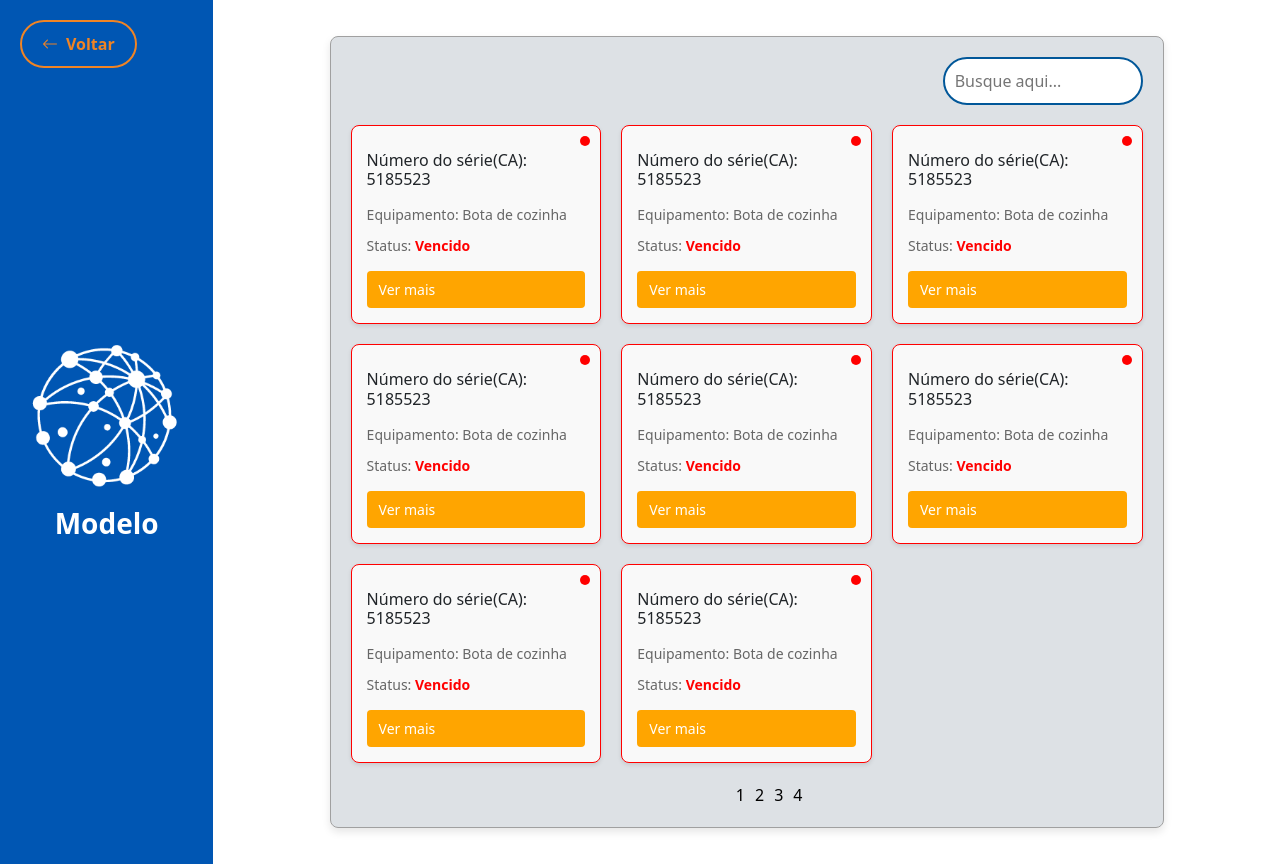
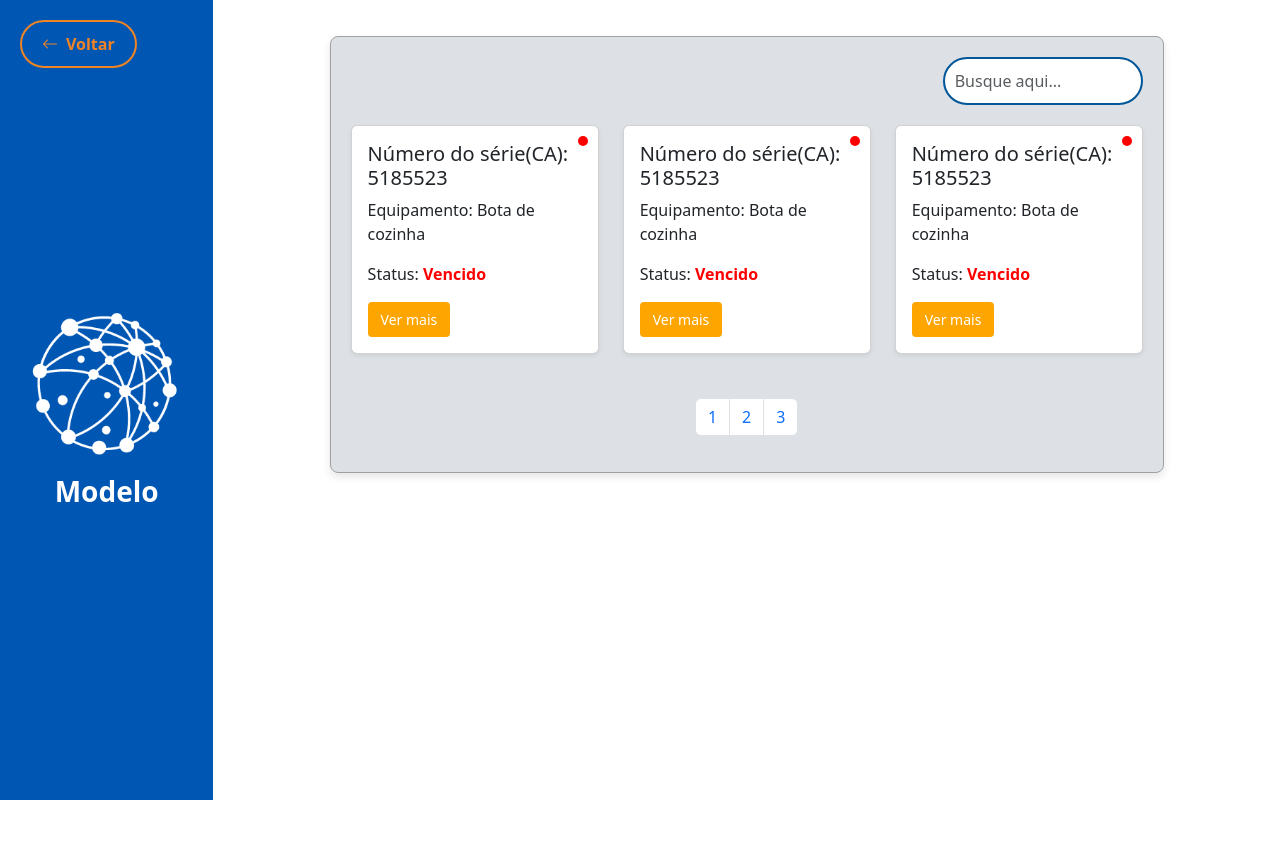
Before and after one commit to otavioDev07/Grupo7_EquipTrack, a Flask app: page /descarte in a window 1280 px wide. After the commit the page ends 800 px from the top, so only its background shows below. Run offline with Flask 3, Linux system fonts and the light colour scheme.

Commit message:
hub no descarte

```diff
--- a/admin/templates/descarte.html
+++ b/admin/templates/descarte.html
@@ -3,63 +3,37 @@
 {% block conteudo %}
 
 <style>
-.container {
+    .custom-container {
         width: 80%;
         margin: 20px auto;
         background-color: rgba(32, 56, 85, 0.15);
         padding: 20px;
         border-radius: 8px;
         border: 1px solid #A0A0A0;
-    box-shadow: 0 4px 8px rgba(0,0,0,0.1);
+        box-shadow: 0 4px 8px rgba(0, 0, 0, 0.1);
     }
 
-.search-box {
+    .custom-search-box {
         margin-bottom: 20px;
         display: flex;
         justify-content: flex-end;
     }
 
-.search-box input {
+    .custom-search-box input {
         padding: 10px;
         width: 200px;
         border-radius: 25px;
         border: 2px solid #015799;
     }
 
-.card-grid {
-    display: grid;
-    grid-template-columns: repeat(3, 1fr);
-    gap: 20px;
-}
-
-.card {
-    background-color: #f9f9f9;
-    border: 1px solid red;
-    border-radius: 8px;
-    padding: 15px;
-    box-shadow: 0 2px 4px rgba(0, 0, 0, 0.1);
-    position: relative;
-}
-
-.card .status {
-    position: absolute;
-    top: 10px;
-    right: 10px;
+    .card-status {
         width: 10px;
         height: 10px;
         border-radius: 50%;
         background-color: red;
-}
-
-.card h4 {
-    margin: 10px 0;
-    font-size: 16px;
-}
-
-.card p {
-    margin: 5px 0;
-    font-size: 14px;
-    color: #666;
+        position: absolute;
+        top: 10px;
+        right: 10px;
     }
 
     .status-text {
@@ -67,10 +41,7 @@
         font-weight: bold;
     }
 
-.card .button {
-            margin-top: 10px;
-            display: inline-block;
-            padding: 8px 12px;
+    .btn-custom {
         background-color: #FFA500;
         color: white;
         border-radius: 4px;
@@ -79,98 +50,73 @@
         transition: background-color 0.3s ease;
     }
 
-        .card .button:hover {
+    .btn-custom:hover {
         background-color: #e69500;
     }
 
     .pagination {
         text-align: center;
         margin-top: 20px;
-    margin-left: 48%;
-}
-
-.pagination a {
-    margin: 0 5px;
-    text-decoration: none;
-    color: #000;
     }
 </style>
-<div class="container">
-<div class="search-box">
-    <input type="text" placeholder="Busque aqui...">
+
+<div class="custom-container">
+    <div class="custom-search-box">
+        <input type="text" class="form-control" placeholder="Busque aqui...">
     </div>
 
-<div class="card-grid">
-    <div class="card">
-        <div class="status"></div>
-        <h4>Número do série(CA): 5185523</h4>
-        <p>Equipamento: Bota de cozinha</p>
-        <p>Status: <span class="status-text">Vencido</span></p>
-        <a href="#" class="button">Ver mais</a>
+    <div class="row">
+        <!-- Card 1 -->
+        <div class="col-md-4">
+            <div class="card mb-4 shadow-sm">
+                <div class="card-body position-relative">
+                    <div class="card-status"></div>
+                    <h5 class="card-title">Número do série(CA): 5185523</h5>
+                    <p class="card-text">Equipamento: Bota de cozinha</p>
+                    <p class="card-text">Status: <span class="status-text">Vencido</span></p>
+                    <a href="#" class="btn btn-custom">Ver mais</a>
                 </div>
-
-    <div class="card">
-        <div class="status"></div>
-        <h4>Número do série(CA): 5185523</h4>
-        <p>Equipamento: Bota de cozinha</p>
-        <p>Status: <span class="status-text">Vencido</span></p>
-        <a href="#" class="button">Ver mais</a>
-    </div>
-
-    <div class="card">
-        <div class="status"></div>
-        <h4>Número do série(CA): 5185523</h4>
-        <p>Equipamento: Bota de cozinha</p>
-        <p>Status: <span class="status-text">Vencido</span></p>
-        <a href="#" class="button">Ver mais</a>
-    </div>
-
-    <div class="card">
-        <div class="status"></div>
-        <h4>Número do série(CA): 5185523</h4>
-        <p>Equipamento: Bota de cozinha</p>
-        <p>Status: <span class="status-text">Vencido</span></p>
-        <a href="#" class="button">Ver mais</a>
-    </div>
-
-    <div class="card">
-        <div class="status"></div>
-        <h4>Número do série(CA): 5185523</h4>
-        <p>Equipamento: Bota de cozinha</p>
-        <p>Status: <span class="status-text">Vencido</span></p>
-        <a href="#" class="button">Ver mais</a>
-    </div>
-
-    <div class="card">
-        <div class="status"></div>
-        <h4>Número do série(CA): 5185523</h4>
-        <p>Equipamento: Bota de cozinha</p>
-        <p>Status: <span class="status-text">Vencido</span></p>
-        <a href="#" class="button">Ver mais</a>
-    </div>
-
-    <div class="card">
-        <div class="status"></div>
-        <h4>Número do série(CA): 5185523</h4>
-        <p>Equipamento: Bota de cozinha</p>
-        <p>Status: <span class="status-text">Vencido</span></p>
-        <a href="#" class="button">Ver mais</a>
-    </div>
-
-    <div class="card">
-        <div class="status"></div>
-        <h4>Número do série(CA): 5185523</h4>
-        <p>Equipamento: Bota de cozinha</p>
-        <p>Status: <span class="status-text">Vencido</span></p>
-        <a href="#" class="button">Ver mais</a>
             </div>
         </div>
 
-<div class="pagination">
-    <a href="#">1</a>
-    <a href="#">2</a>
-    <a href="#">3</a>
-    <a href="#">4</a>
+        <!-- Card 2 -->
+        <div class="col-md-4">
+            <div class="card mb-4 shadow-sm">
+                <div class="card-body position-relative">
+                    <div class="card-status"></div>
+                    <h5 class="card-title">Número do série(CA): 5185523</h5>
+                    <p class="card-text">Equipamento: Bota de cozinha</p>
+                    <p class="card-text">Status: <span class="status-text">Vencido</span></p>
+                    <a href="#" class="btn btn-custom">Ver mais</a>
                 </div>
             </div>
+        </div>
+
+        <!-- Card 3 -->
+        <div class="col-md-4">
+            <div class="card mb-4 shadow-sm">
+                <div class="card-body position-relative">
+                    <div class="card-status"></div>
+                    <h5 class="card-title">Número do série(CA): 5185523</h5>
+                    <p class="card-text">Equipamento: Bota de cozinha</p>
+                    <p class="card-text">Status: <span class="status-text">Vencido</span></p>
+                    <a href="#" class="btn btn-custom">Ver mais</a>
+                </div>
+            </div>
+        </div>
+
+        <!-- Repetição de mais cards -->
+        <!-- Adicione mais divs de "col-md-4" conforme necessário para exibir os cards -->
+    </div>
+
+    <!-- Paginação -->
+    <nav aria-label="Page navigation example">
+        <ul class="pagination justify-content-center">
+            <li class="page-item"><a class="page-link" href="#">1</a></li>
+            <li class="page-item"><a class="page-link" href="#">2</a></li>
+            <li class="page-item"><a class="page-link" href="#">3</a></li>
+        </ul>
+    </nav>
+</div>
+
 {% endblock %}
--- a/home/templates/home.html
+++ b/home/templates/home.html
@@ -400,7 +400,7 @@ button:hover {
 
             <div class="card">
                 <div class="icon">
-                    <img src="/static/images/manutencao.png" alt="Manutenção">
+                    <img src="/static/images/manutenção.png" alt="Manutenção">
                 </div>
                 <h3>Manutenção</h3>
                 <div class="icon">
```
Lines whose indentation alone changed are shown as unchanged.
